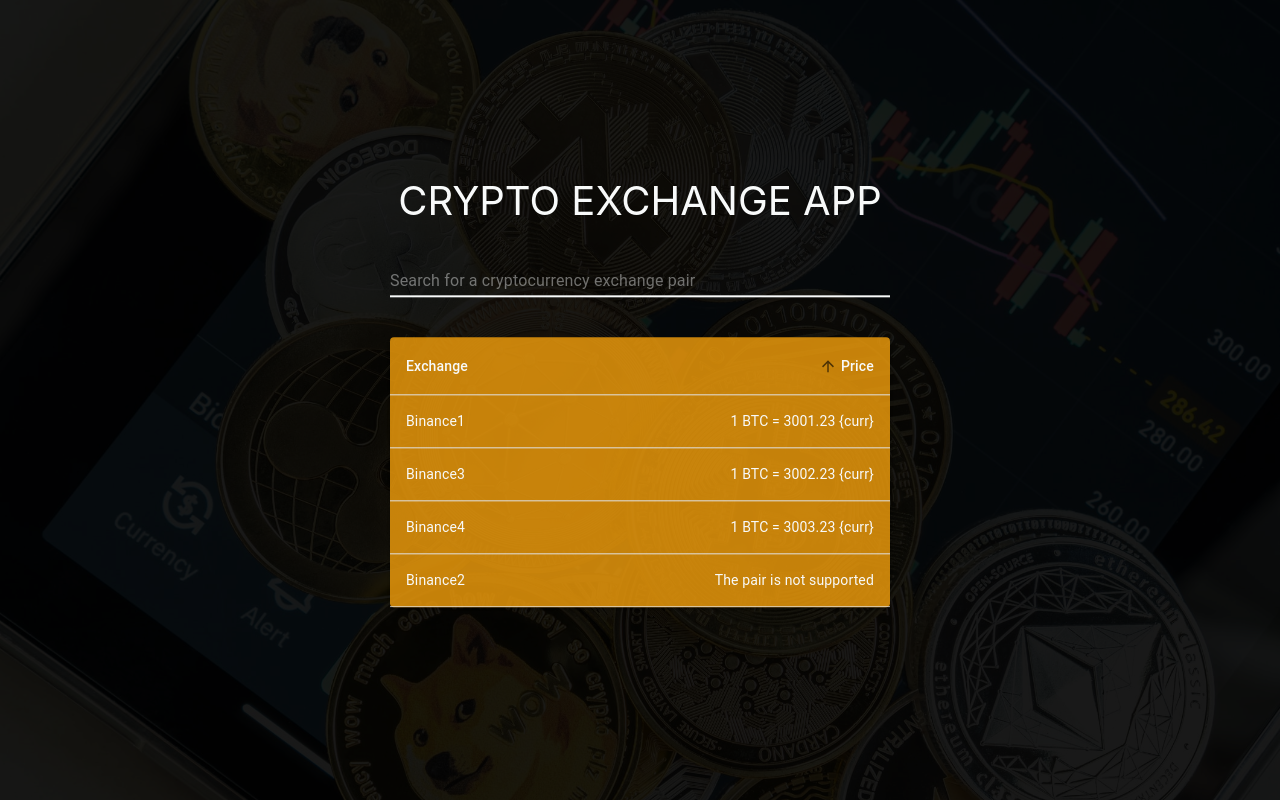
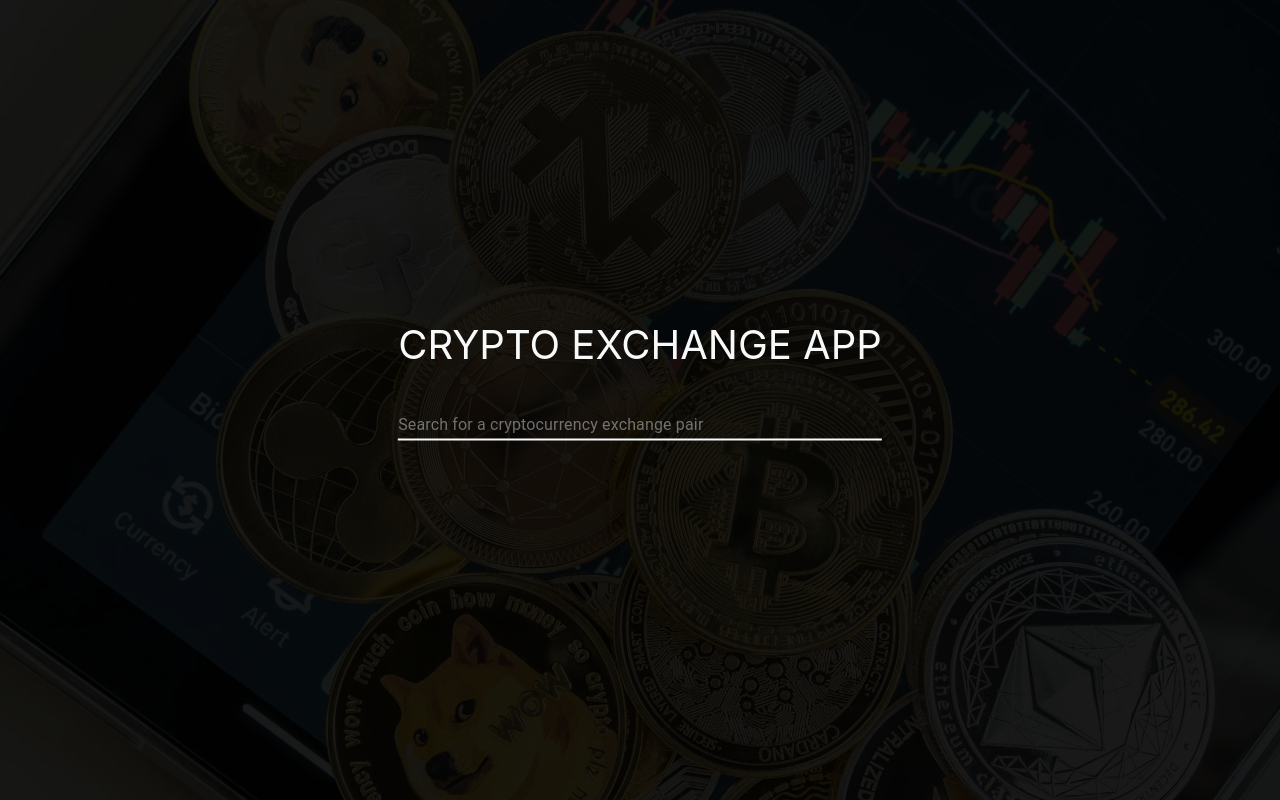
Before and after one commit to mk-petrov/crypto-exchange-app, a React (Create React App) app: page / in a window 1280 px wide. Built offline with nearby package versions, Linux system fonts and the light colour scheme.

Commit message:
cleanup and refactor Home page

```diff
--- a/src/Pages/Home/Home.tsx
+++ b/src/Pages/Home/Home.tsx
@@ -1,60 +1,72 @@
-import React, { useState } from 'react';
+import React, { useEffect, useState } from 'react';
+import { Dispatch } from "redux"
+import { useDispatch, useSelector, shallowEqual } from "react-redux"
+import { useParams } from 'react-router-dom';
 
 import classes from './Home.module.css';
 import { UITable, UISearch } from '../../components';
-import { IAsset } from '../../interfaces/Asset'
+import { setAssets, setPair } from '../../store/actionCreators';
+import { binanceApi } from '../../utils/api'
 
-function createData( price: string, exchange: string ): IAsset {
-  return { price, exchange };
-}
 
-const rows = [
-  createData('1 BTC = 3001.23 {curr}', 'Binance1'),
-  createData('The pair is not supported', 'Binance2'),
-  createData('1 BTC = 3002.23 {curr}', 'Binance3'),
-  createData('1 BTC = 3003.23 {curr}', 'Binance4'),
-];
+const apiCalls = [
+  binanceApi.getPrice
+]
+
+const mapper = (fns: Array<Function>, argument: string) => fns.map((fn: Function) => fn(argument))
 
 const Home:React.FC = () => {
+  // params
+  const { asset: urlPair } = useParams();
+
+  // state
   const [currency, setCurrency] = useState('');
+  // const [data, setData] = useState<any | null>(null);
+  const dispatch: Dispatch<any> = useDispatch()
+  const assets: Array<IAsset> = useSelector( (state: PairState) => state.assets, shallowEqual )
+  const { name: selectedPair } = useSelector((state: PairState) => state.pair)
+
+  useEffect(() => {
+    const makeApiCalls = async () => {
+      const dd = await Promise.all(mapper(apiCalls, selectedPair))
+      dispatch(setAssets(dd.flat().filter(x => !!x))) // // setData(dd.flat().filter(x => !!x))
+    }
+
+    // if we have url param as currency we set it in the store
+    if (urlPair && !selectedPair) {
+      const formattedString = urlPair.replace('%2F', '/')
+      dispatch(setPair({ name: formattedString }))
+    }
+
+    // make api calls if we have selected pair
+    if (selectedPair) {
+      makeApiCalls().catch(() => {});
+    }
+
+  }, [urlPair, selectedPair])
+
+  const onSearchClick = React.useCallback(
+    () => {
+      if (currency && currency.length > 5) {
+        dispatch(setPair({ name: currency }))
+      }
+    },
+    [ dispatch, currency ]
+  )
+
   const onSearchChange = (e: any) => {
-    setCurrency(e.target.value);
+    setCurrency(e?.target?.value);
   };
-
-  const onSearchClick = () => {
-    console.log('clicked!');
-  };
-  // TODO api call get available assets, populate form, autocomplete
-  // TODO: merge into master
-
-  // TODO: %2F
-
-  // TODO: redux
-  // TODO: available pairs
-  // TODO: table view
-  // TODO: details view
-  // TODO: sockets
-
-  const info = {
-    binance: { price: 40000.20 },
-    bitfinex: { price: 41000.20 },
-    Huobi: { price: 40003.20 },
-    Kraken: { price: 40050.20 },
-  };
-
-  console.log({ info });
 
   return (
     <div className={classes.wrapper}>
-      {/* App title component */}
       <div className={classes.title}>Crypto Exchange App</div>
 
-      {/* <button>Search</button> */}
-      {/* TODO: search component */}
-      <UISearch onClick={onSearchClick} onChange={onSearchChange} value={currency} />
+      <UISearch onClick={onSearchClick} onChange={onSearchChange} value={currency} onClear={onSearchChange} />
 
       <div style={{ marginTop: 40 }} />
-      <UITable rows={rows} />
+
+      <UITable rows={assets} />
 
     </div>
   );
--- a/src/store/reducer.ts
+++ b/src/store/reducer.ts
@@ -6,7 +6,6 @@
 }
 
 const reducer = ( state: PairState = initialState, action: Action ): PairState => {
-  console.log({ action }); // TODO remove
 
   switch (action.type) {
 
```
